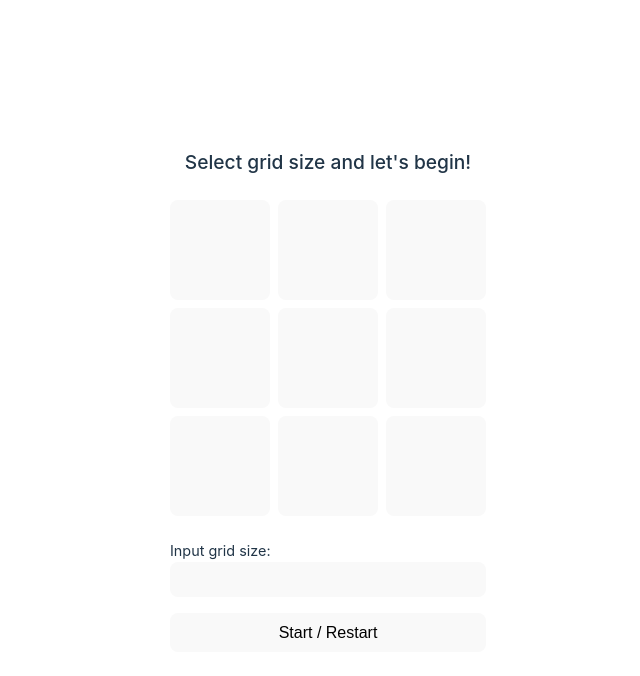
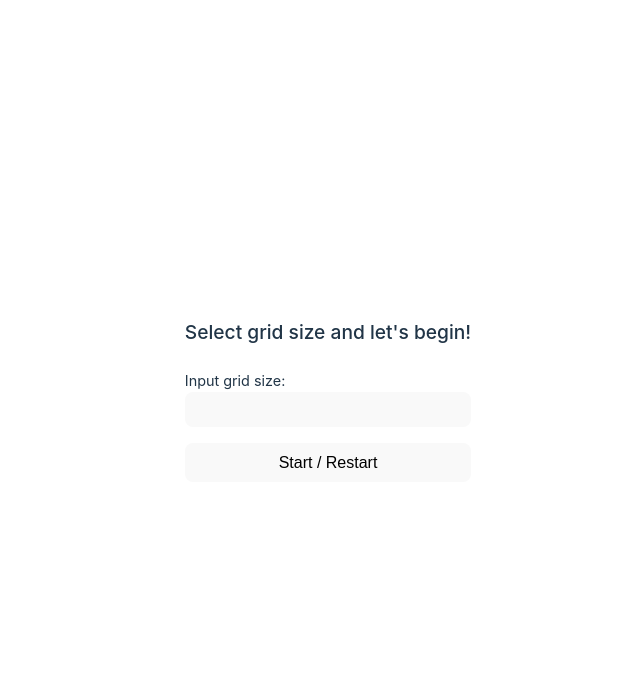
Before and after one commit to Samolote/tic-tac-toe-game, a React (Vite) app: page / in a window 1280 px wide. Shown: the top 676 px of the page, without its empty margins (312-952 px from the left). Built offline with nearby package versions, Linux system fonts and the light colour scheme.

Commit message:
Update GameBoard & GameTile with machine state

```diff
--- a/src/components/GameBoard/GameBoard.style.tsx
+++ b/src/components/GameBoard/GameBoard.style.tsx
@@ -1,8 +1,8 @@
 import { styled } from 'styled-components';
 
-export const BoardGrid = styled.div<{ $size: number }>`
+export const BoardGrid = styled.div<{ $boardSize: number }>`
   display: grid;
-  grid-template-columns: repeat(${(props) => props.$size}, 100px);
+  grid-template-columns: repeat(${(props) => props.$boardSize}, 100px);
   gap: 0.5rem;
   justify-content: center;
   margin-bottom: 1.5rem;
--- a/src/components/GameBoard/GameBoard.tsx
+++ b/src/components/GameBoard/GameBoard.tsx
@@ -1,17 +1,18 @@
+import { Player } from '../../types/player';
 import { GameTile } from '../GameTile';
 import { BoardGrid } from './GameBoard.style';
 
 type Props = {
-  size: number;
+  boardSize: number;
+  board: Array<Player | null>;
+  makeMove: (squareId: number) => void;
 };
 
-const GameBoard = ({ size }: Props) => {
-  const board = Array(size * size).fill(null);
-
+const GameBoard = ({ boardSize, board, makeMove }: Props) => {
   return (
-    <BoardGrid $size={size} data-testid="game-board">
-      {board.map((_, i) => (
-        <GameTile value={null} key={i} />
+    <BoardGrid $boardSize={boardSize} data-testid="game-board">
+      {board.map((value, i) => (
+        <GameTile displayValue={value} key={i} makeMove={() => makeMove(i)} />
       ))}
     </BoardGrid>
   );
--- a/src/components/GameTile/GameTile.tsx
+++ b/src/components/GameTile/GameTile.tsx
@@ -2,11 +2,12 @@ import { Button } from './GameTile.style';
 import type { Player } from '../../types/player';
 
 type Props = {
-  value: Player | null;
+  displayValue: Player | null;
+  makeMove: () => void;
 };
 
-const GameTile = ({ value }: Props) => {
-  return <Button>{value}</Button>;
+const GameTile = ({ displayValue, makeMove }: Props) => {
+  return <Button onClick={makeMove}>{displayValue}</Button>;
 };
 
 export default GameTile;
--- a/src/components/TicTacToe/TicTacToe.tsx
+++ b/src/components/TicTacToe/TicTacToe.tsx
@@ -5,9 +5,11 @@ import { GameForm } from '../GameForm';
 import { ticTacToeMachine } from '../../machines/ticTacToeMachine';
 
 const TicTacToe = () => {
-  const [state] = useMachine(ticTacToeMachine);
+  const [state, send] = useMachine(ticTacToeMachine);
 
-  const { winner, player } = state.context;
+  const { player, winner, boardSize, board } = state.context;
+
+  const makeMove = (squareId: number) => send({ type: 'MAKE_MOVE', squareId });
 
   return (
     <div data-testid="tic-tac-toe">
@@ -17,7 +19,9 @@ const TicTacToe = () => {
         {state.matches('won') && `Winner: ${winner}`}
         {state.matches('draw') && `Draw`}
       </GameStatus>
-      <GameBoard size={3} />
+      {!state.matches('idle') && (
+        <GameBoard boardSize={boardSize} board={board} makeMove={makeMove} />
+      )}
       <GameForm />
     </div>
   );
```
Also changed, not shown: 2 other files (tests, documents, lock files or other folders).
